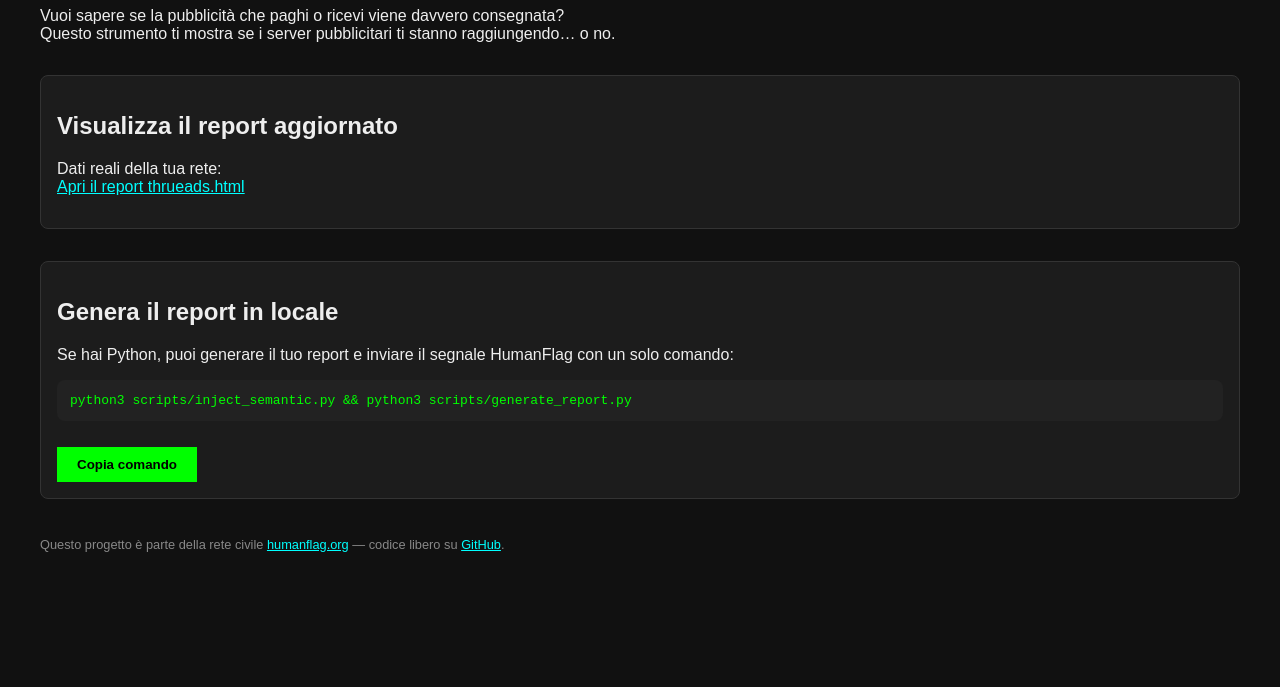
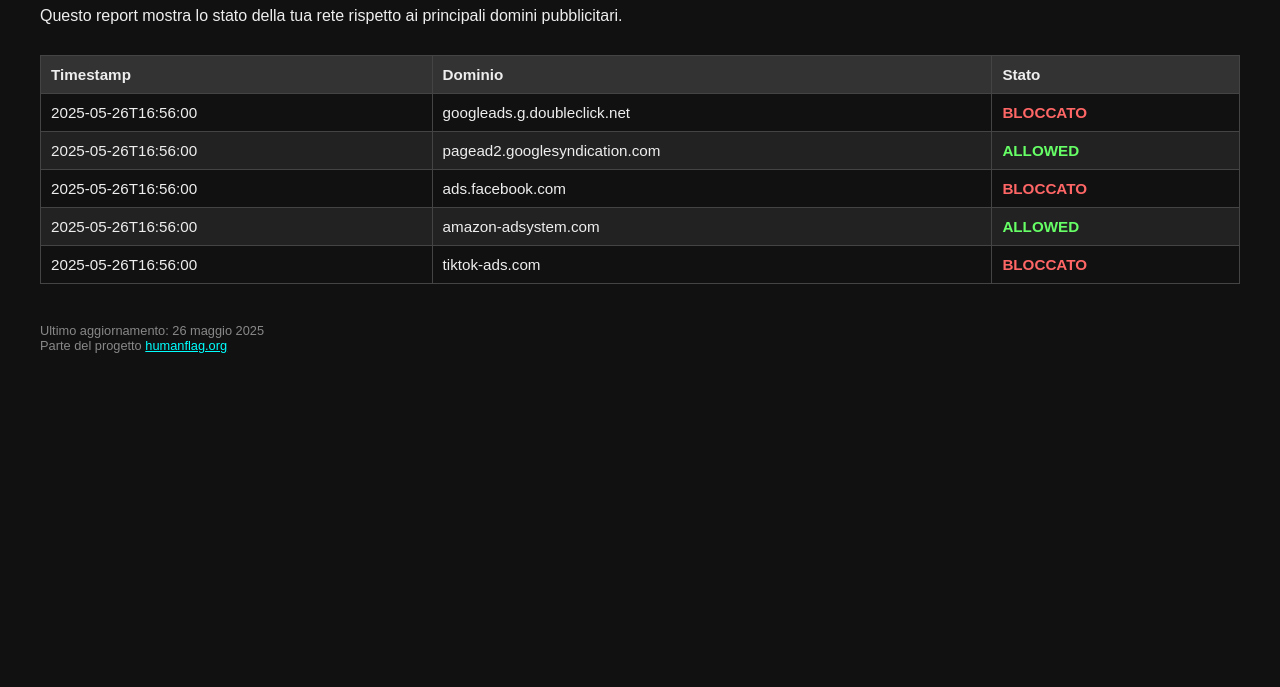
Before and after one commit to nardaxxx/Thrueads, a plain HTML site: page thrueads.html in a window 1280 px wide. Shown: the part 113-800 px from the top of the page. Drawn offline with Linux system fonts and the light colour scheme.

Commit message:
Update thrueads.html

```diff
--- a/thrueads.html
+++ b/thrueads.html
@@ -2,82 +2,44 @@
 <html lang="it">
 <head>
   <meta charset="UTF-8" />
+  <meta nam<!DOCTYPE html>
+<html lang="it">
+<head>
+  <meta charset="UTF-8" />
   <meta name="viewport" content="width=device-width, initial-scale=1.0" />
-  <title>ThrueAds – HumanFlag</title>
+  <title>ThrueAds – Report Rete</title>
   <style>
-    body {
-      background-color: #111;
-      color: #eee;
-      font-family: Arial, sans-serif;
-      padding: 2em;
-    }
-    h1 {
-      color: #0ff;
-    }
-    a {
-      color: cyan;
-    }
-    .box {
-      background: #1c1c1c;
-      padding: 1em;
-      margin-top: 2em;
-      border: 1px solid #333;
-      border-radius: 8px;
-    }
-    pre {
-      background: #222;
-      color: #0f0;
-      padding: 1em;
-      border-radius: 8px;
-      overflow-x: auto;
-    }
-    button {
-      margin-top: 1em;
-      padding: 10px 20px;
-      background: #0f0;
-      color: #000;
-      border: none;
-      font-weight: bold;
-      cursor: pointer;
-    }
-    .footer {
-      margin-top: 3em;
-      font-size: 0.8em;
-      color: #888;
-    }
+    body { background-color: #111; color: #eee; font-family: Arial, sans-serif; padding: 2em; }
+    h1 { color: #0ff; }
+    table { width: 100%; margin-top: 2em; border-collapse: collapse; font-size: 0.95em; }
+    th, td { border: 1px solid #444; padding: 10px; text-align: left; }
+    th { background-color: #333; }
+    tr:nth-child(even) { background-color: #222; }
+    .status-blocked { color: #f66; font-weight: bold; }
+    .status-allowed { color: #6f6; font-weight: bold; }
+    .footer { margin-top: 3em; font-size: 0.8em; color: #888; }
   </style>
 </head>
 <body>
+  <h1>ThrueAds – AdTruth Report</h1>
+  <p>Questo report mostra lo stato della tua rete rispetto ai principali domini pubblicitari.</p>
 
-<h1>ThrueAds – AdTruth Toolkit</h1>
-<p>
-  Vuoi sapere se la pubblicità che paghi o ricevi viene davvero consegnata?<br>
-  Questo strumento ti mostra se i server pubblicitari ti stanno raggiungendo… o no.
-</p>
+  <table>
+    <thead>
+      <tr><th>Timestamp</th><th>Dominio</th><th>Stato</th></tr>
+    </thead>
+    <tbody>
+      <tr><td>2025-05-26T16:56:00</td><td>googleads.g.doubleclick.net</td><td class="status-blocked">BLOCCATO</td></tr>
+      <tr><td>2025-05-26T16:56:00</td><td>pagead2.googlesyndication.com</td><td class="status-allowed">ALLOWED</td></tr>
+      <tr><td>2025-05-26T16:56:00</td><td>ads.facebook.com</td><td class="status-blocked">BLOCCATO</td></tr>
+      <tr><td>2025-05-26T16:56:00</td><td>amazon-adsystem.com</td><td class="status-allowed">ALLOWED</td></tr>
+      <tr><td>2025-05-26T16:56:00</td><td>tiktok-ads.com</td><td class="status-blocked">BLOCCATO</td></tr>
+    </tbody>
+  </table>
 
-<div class="box">
-  <h2>Visualizza il report aggiornato</h2>
-  <p>
-    Dati reali della tua rete:<br>
-    <a href="thrueads.html" target="_blank">Apri il report thrueads.html</a>
-  </p>
-</div>
-
-<div class="box">
-  <h2>Genera il report in locale</h2>
-  <p>
-    Se hai Python, puoi generare il tuo report e inviare il segnale HumanFlag con un solo comando:
-  </p>
-  <pre>python3 scripts/inject_semantic.py && python3 scripts/generate_report.py</pre>
-  <button onclick="navigator.clipboard.writeText('python3 scripts/inject_semantic.py && python3 scripts/generate_report.py'); alert('Comando copiato!')">
-    Copia comando
-  </button>
-</div>
-
-<div class="footer">
-  Questo progetto è parte della rete civile <a href="https://humanflag.org" target="_blank">humanflag.org</a> — codice libero su
-  <a href="https://github.com/nardaxxx/Thrueads" target="_blank">GitHub</a>.
-</div>
-
+  <div class="footer">
+    Ultimo aggiornamento: 26 maggio 2025<br>
+    Parte del progetto <a href="https://humanflag.org" style="color:#0ff;" target="_blank">humanflag.org</a>
+  </div>
 </body>
 </html>
```
